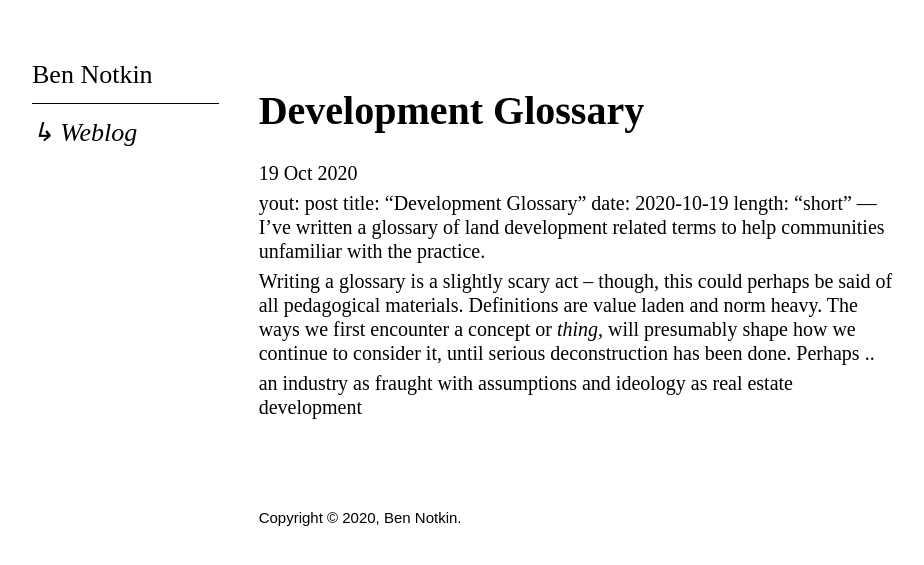
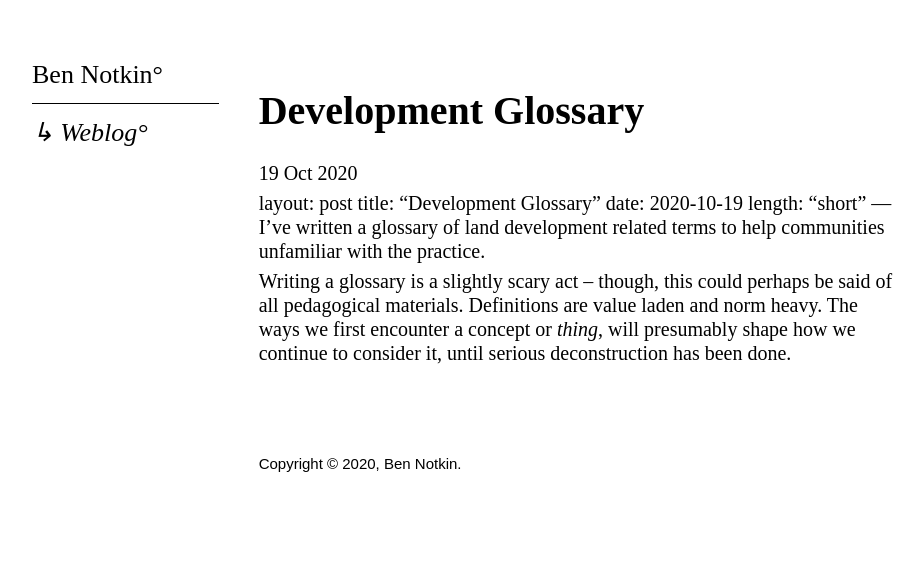
Before and after one commit to bennotkin/bennotkin.github.io, a Jekyll site: the page built from _posts/2020-10-19-development-glossary.md, in a window 1280 px wide. Shown: the top 565 px of the page, without its empty margins (108-1032 px from the left). Built offline with Jekyll 4.4.1, drawn with Linux system fonts in a browser that asks for light colours.

Commit message:
blog clean up

```diff
--- a/_posts/2020-10-19-development-glossary.md
+++ b/_posts/2020-10-19-development-glossary.md
@@ -1,10 +1,8 @@
-yout: post
+layout: post
 title: "Development Glossary"
 date: 2020-10-19
 length: "short"
 ---
 I've written a glossary of land development related terms to help communities unfamiliar with the practice.
 
-Writing a glossary is a slightly scary act – though, this could perhaps be said of all pedagogical materials. Definitions are value laden and norm heavy. The ways we first encounter a concept or _thing_, will presumably shape how we continue to consider it, until serious deconstruction has been done. Perhaps ..
-
-an industry as fraught with assumptions and ideology as real estate development
+Writing a glossary is a slightly scary act – though, this could perhaps be said of all pedagogical materials. Definitions are value laden and norm heavy. The ways we first encounter a concept or _thing_, will presumably shape how we continue to consider it, until serious deconstruction has been done.
--- a/blog/index.html
+++ b/blog/index.html
@@ -9,6 +9,7 @@ title: Ben's Weblog
                <h2>{{ post.title }}</h2>
              {% endif %}
              {{ post.content }}
+             <p class="postdate">{{ page.date | date_to_string }} | <a href="{{ page.url }}">link</a></p>
         </div>
       {% endfor %}
 </div>
--- a/css/default.css
+++ b/css/default.css
@@ -77,6 +77,11 @@ div.postbox {
     padding: 2ch;
 }
 
+p.postdate {
+    text-align: right;
+    color: darkgrey;
+}
+
 div.postbox:first-child {
     padding-top: 0}
 
@@ -126,12 +131,16 @@ p {
 a {
   color: black;
   text-decoration:none;
-  border-bottom-style:dashed;
+/*  border-bottom-style:dashed;*/
   border-bottom-width: .06em;
 }
 
 a:hover {
-  font-style: italic;
+  background-color: cornsilk;
+}
+
+a:after {
+    content: "°"
 }
 
 @media only screen and (orientation: landscape) and (min-device-width: 1000px) {
```
Also changed, not shown: _posts/2020-09-09-mobile-loaded.md (deleted, +0 -56 lines), _posts/2020-09-09-zed.md (deleted, +0 -6 lines), _posts/2020-10-16-url-copy.md (+1 -1 lines), _posts/2020-10-19-coppice.md (+2 -2 lines), 1 other file.
